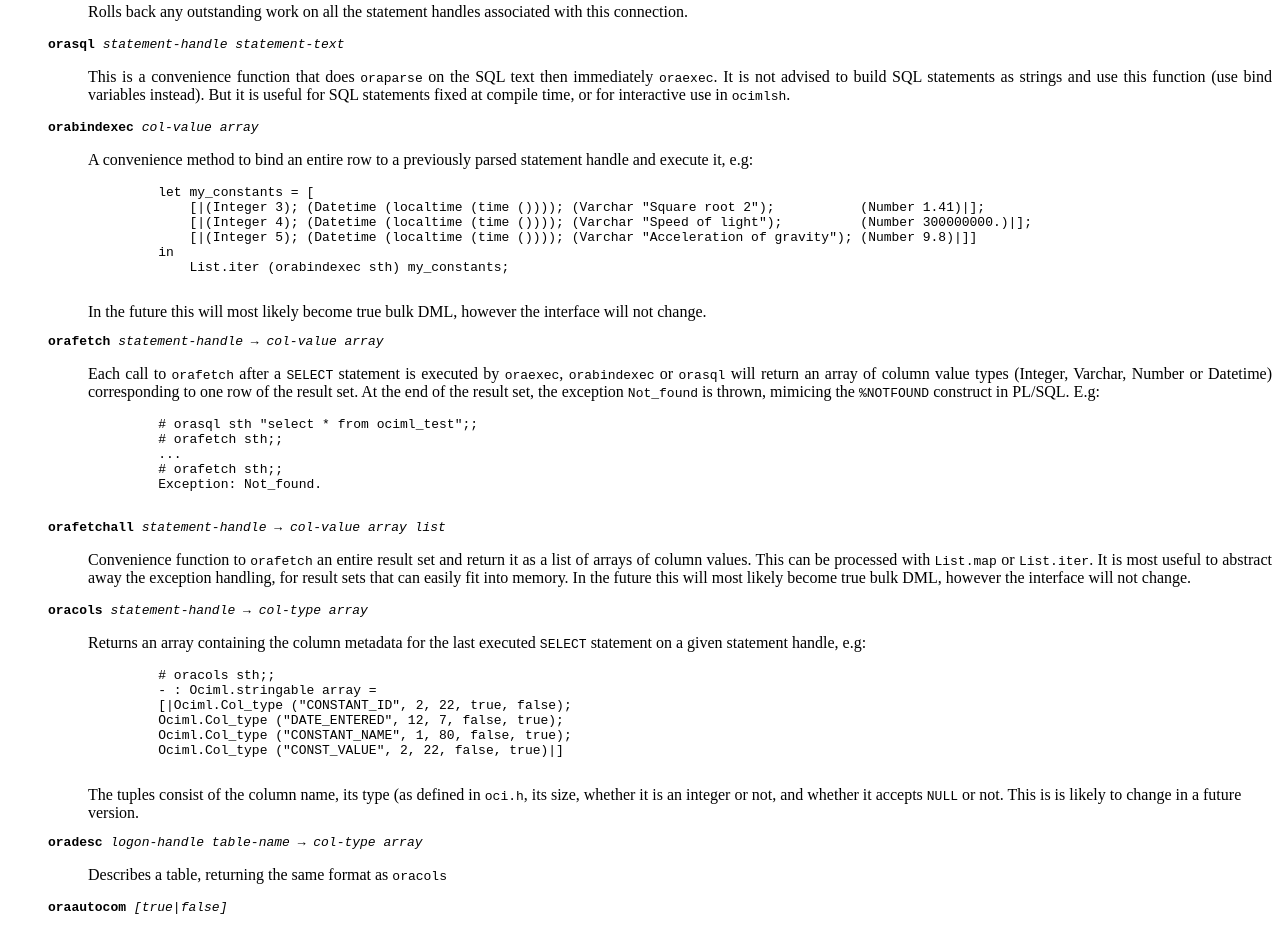
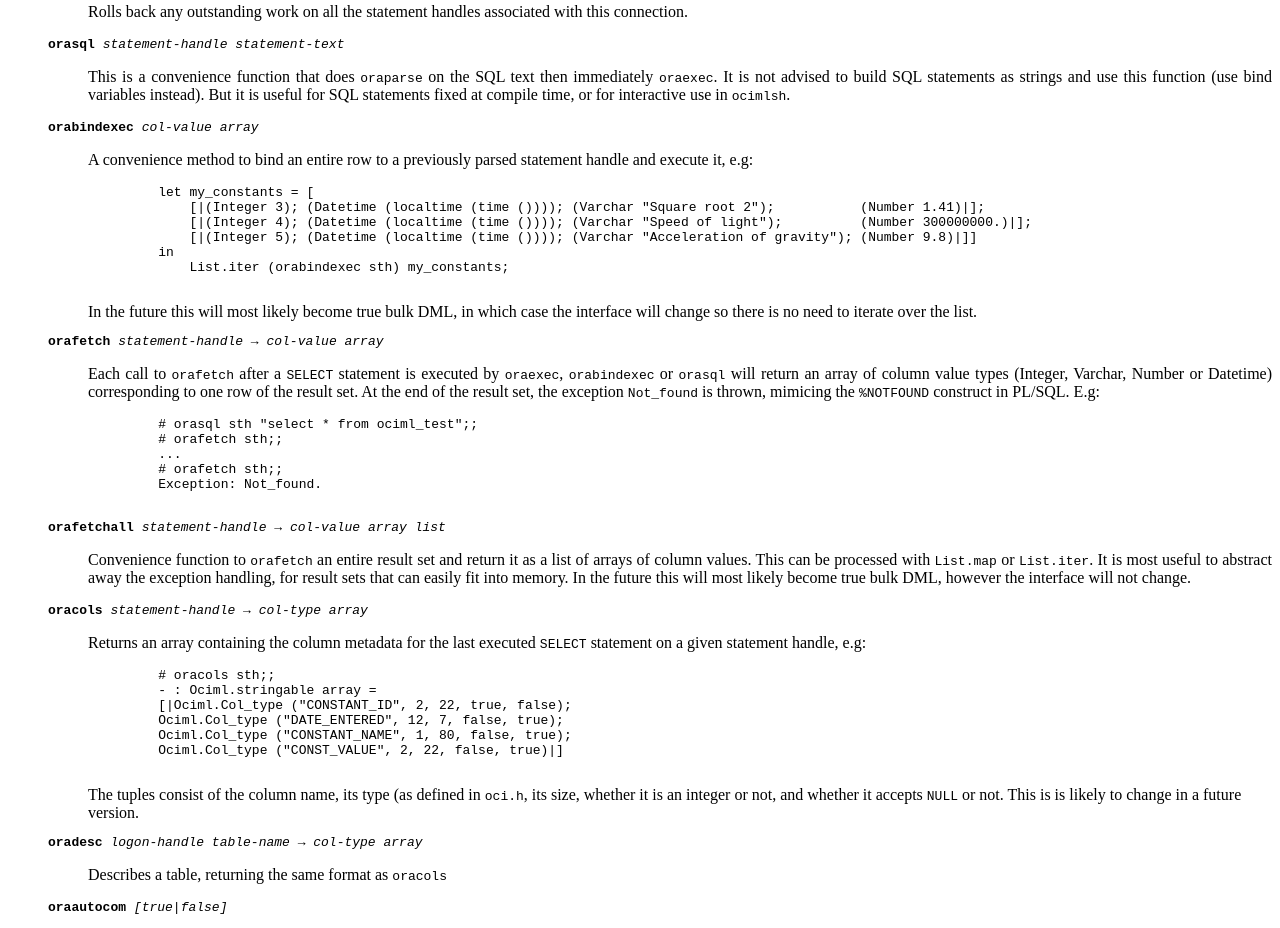
Before and after one commit to gaiustech/ociml, a plain HTML site: page manpage.html in a window 1280 px wide. Shown: the part 1808-2736 px from the top of the page. Drawn offline with Linux system fonts and the light colour scheme.

Commit message:
minor tweaks

```diff
--- a/manpage.html
+++ b/manpage.html
@@ -96,7 +96,7 @@
 	 in
 	     List.iter (orabindexec sth) my_constants;
        </pre>
-       In the future this will most likely become true bulk DML, however the interface will not change.
+       In the future this will most likely become true bulk DML, in which case the interface will change so there is no need to iterate over the list.
      </dd>
 
  <dt><pre><b>orafetch</b> <i>statement-handle</i> &rarr; <i>col-value array</i></pre></dt>
```
